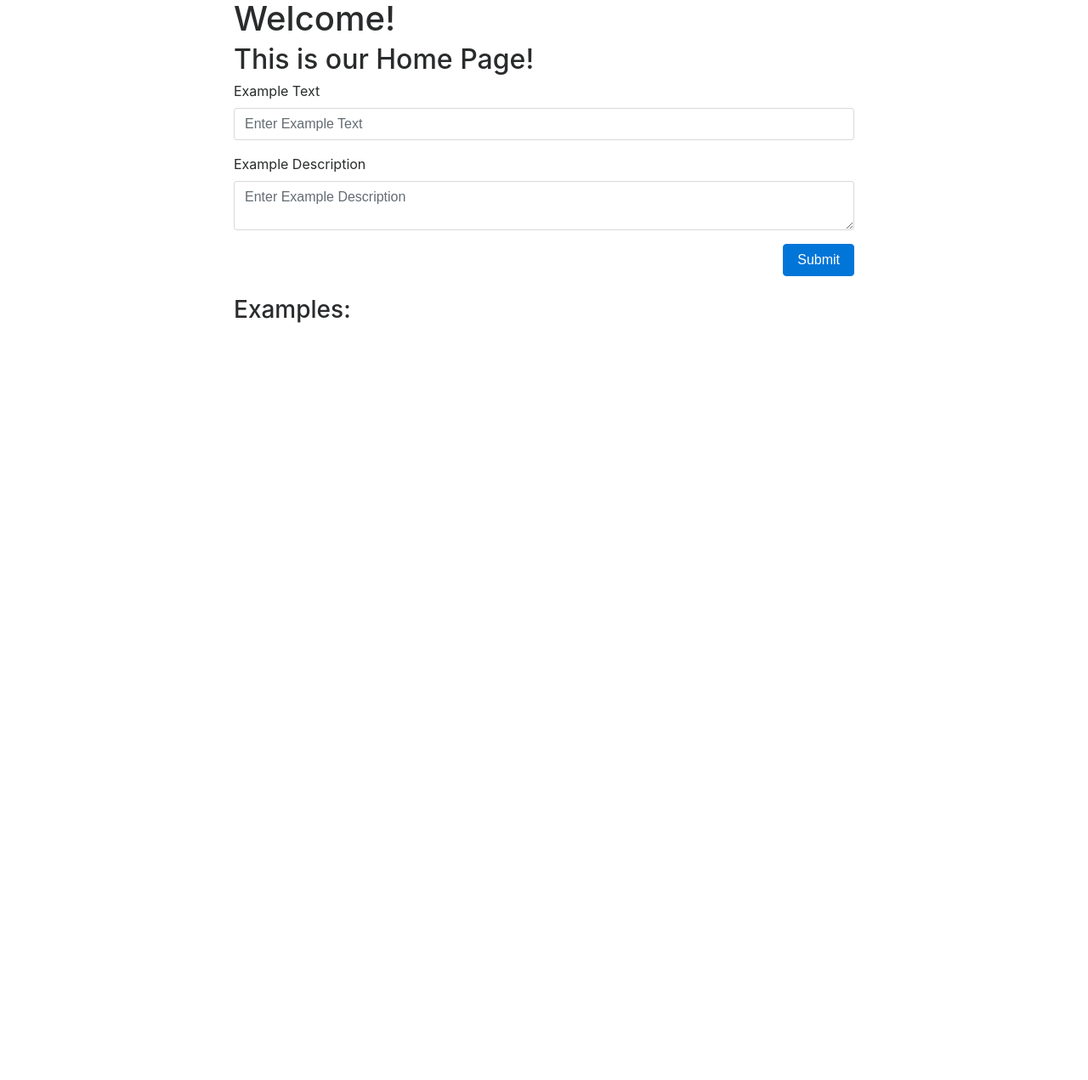
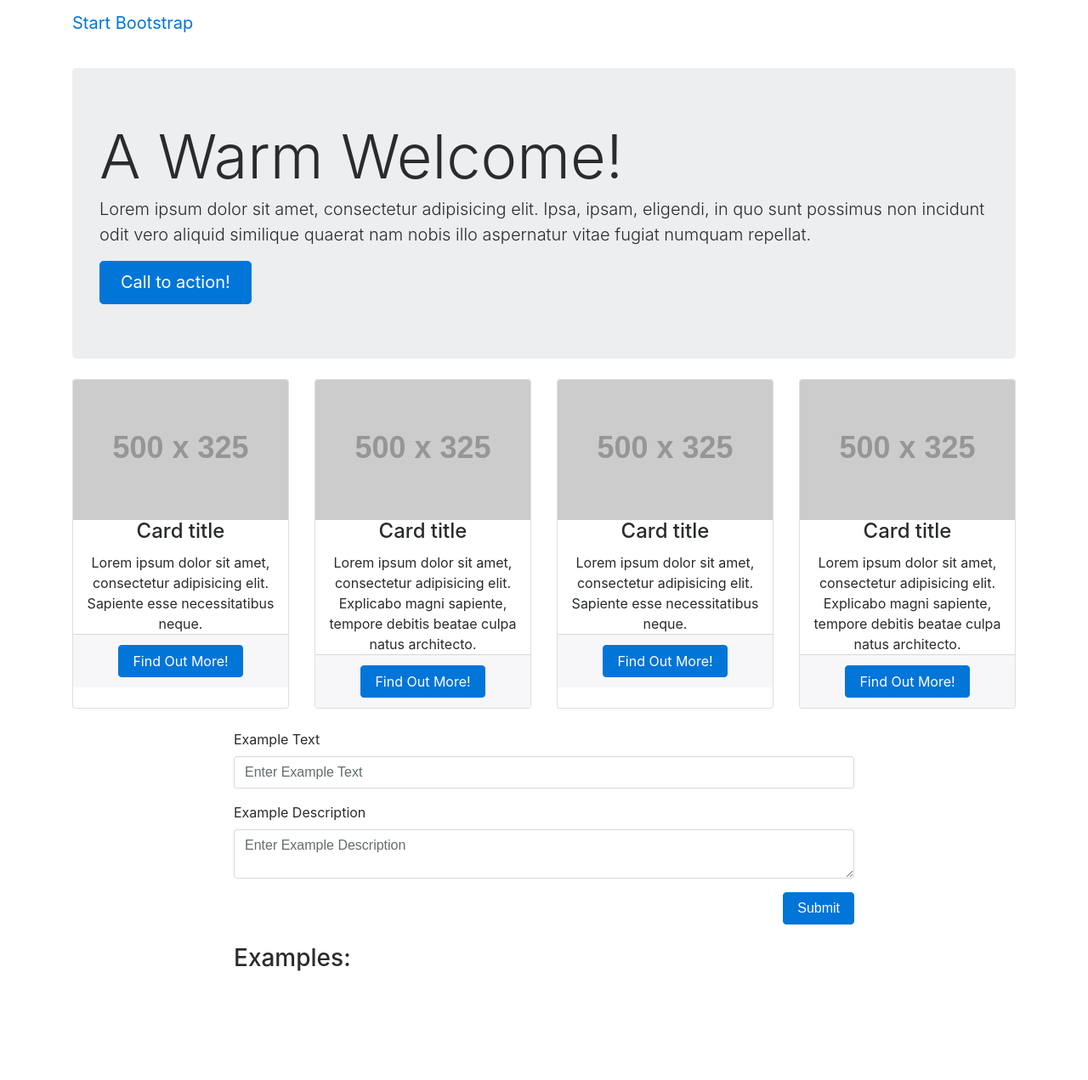
Before and after one commit to naz585/Project-2, a Node server app: page / in a window 1280 px wide. Shown: the whole page at 85% size. Before the commit the page ends 380 px from the top, so only its background shows below. Run offline with Node 20, Linux system fonts and the light colour scheme; data that the repository does not hold is empty; some libraries are stand-ins or nearby versions.

Commit message:
template

```diff
--- a/config/config.json
+++ b/config/config.json
@@ -1,16 +1,18 @@
 {
   "development": {
     "username": "root",
-    "password": null,
+    "password": "root",
     "database": "exampledb",
     "host": "localhost",
+    "port": 3307,
     "dialect": "mysql"
   },
   "test": {
     "username": "root",
-    "password": null,
+    "password": "root",
     "database": "testdb",
     "host": "localhost",
+    "port": 3307,
     "dialect": "mysql",
     "logging": false
   },
--- a/package.json
+++ b/package.json
@@ -16,6 +16,7 @@
     "express": "^4.16.3",
     "express-handlebars": "^3.0.0",
     "mysql2": "^1.5.3",
+    "nodemon": "^1.18.4",
     "sequelize": "^4.38.0"
   },
   "devDependencies": {
--- /dev/null
+++ b/public/styles/heroic-features.css
@@ -0,0 +1,19 @@
+/*!
+ * Start Bootstrap - Heroic Features (https://startbootstrap.com/template-overviews/heroic-features)
+ * Copyright 2013-2017 Start Bootstrap
+ * Licensed under MIT (https://github.com/BlackrockDigital/startbootstrap-heroic-features/blob/master/LICENSE)
+ */
+
+body {
+  padding-top: 54px;
+}
+
+@media (min-width: 992px) {
+  body {
+    padding-top: 56px;
+  }
+}
+
+.card {
+  height: 100%;
+}
--- a/views/index.handlebars
+++ b/views/index.handlebars
@@ -1,9 +1,105 @@
+<!-- Navigation -->
+    <nav class="navbar navbar-expand-lg navbar-dark bg-dark fixed-top">
+      <div class="container">
+        <a class="navbar-brand" href="#">Start Bootstrap</a>
+        <button class="navbar-toggler" type="button" data-toggle="collapse" data-target="#navbarResponsive" aria-controls="navbarResponsive" aria-expanded="false" aria-label="Toggle navigation">
+          <span class="navbar-toggler-icon"></span>
+        </button>
+        <div class="collapse navbar-collapse" id="navbarResponsive">
+          <ul class="navbar-nav ml-auto">
+            <li class="nav-item active">
+              <a class="nav-link" href="#">Home
+                <span class="sr-only">(current)</span>
+              </a>
+            </li>
+            <li class="nav-item">
+              <a class="nav-link" href="#">About</a>
+            </li>
+            <li class="nav-item">
+              <a class="nav-link" href="#">Services</a>
+            </li>
+            <li class="nav-item">
+              <a class="nav-link" href="#">Contact</a>
+            </li>
+          </ul>
+        </div>
+      </div>
+    </nav>
+
+    <!-- Page Content -->
+    <div class="container">
+
+      <!-- Jumbotron Header -->
+      <header class="jumbotron my-4">
+        <h1 class="display-3">A Warm Welcome!</h1>
+        <p class="lead">Lorem ipsum dolor sit amet, consectetur adipisicing elit. Ipsa, ipsam, eligendi, in quo sunt possimus non incidunt odit vero aliquid similique quaerat nam nobis illo aspernatur vitae fugiat numquam repellat.</p>
+        <a href="#" class="btn btn-primary btn-lg">Call to action!</a>
+      </header>
+
+      <!-- Page Features -->
+      <div class="row text-center">
+
+        <div class="col-lg-3 col-md-6 mb-4">
+          <div class="card">
+            <img class="card-img-top" src="http://placehold.it/500x325" alt="">
+            <div class="card-body">
+              <h4 class="card-title">Card title</h4>
+              <p class="card-text">Lorem ipsum dolor sit amet, consectetur adipisicing elit. Sapiente esse necessitatibus neque.</p>
+            </div>
+            <div class="card-footer">
+              <a href="#" class="btn btn-primary">Find Out More!</a>
+            </div>
+          </div>
+        </div>
+
+        <div class="col-lg-3 col-md-6 mb-4">
+          <div class="card">
+            <img class="card-img-top" src="http://placehold.it/500x325" alt="">
+            <div class="card-body">
+              <h4 class="card-title">Card title</h4>
+              <p class="card-text">Lorem ipsum dolor sit amet, consectetur adipisicing elit. Explicabo magni sapiente, tempore debitis beatae culpa natus architecto.</p>
+            </div>
+            <div class="card-footer">
+              <a href="#" class="btn btn-primary">Find Out More!</a>
+            </div>
+          </div>
+        </div>
+
+        <div class="col-lg-3 col-md-6 mb-4">
+          <div class="card">
+            <img class="card-img-top" src="http://placehold.it/500x325" alt="">
+            <div class="card-body">
+              <h4 class="card-title">Card title</h4>
+              <p class="card-text">Lorem ipsum dolor sit amet, consectetur adipisicing elit. Sapiente esse necessitatibus neque.</p>
+            </div>
+            <div class="card-footer">
+              <a href="#" class="btn btn-primary">Find Out More!</a>
+            </div>
+          </div>
+        </div>
+
+        <div class="col-lg-3 col-md-6 mb-4">
+          <div class="card">
+            <img class="card-img-top" src="http://placehold.it/500x325" alt="">
+            <div class="card-body">
+              <h4 class="card-title">Card title</h4>
+              <p class="card-text">Lorem ipsum dolor sit amet, consectetur adipisicing elit. Explicabo magni sapiente, tempore debitis beatae culpa natus architecto.</p>
+            </div>
+            <div class="card-footer">
+              <a href="#" class="btn btn-primary">Find Out More!</a>
+            </div>
+          </div>
+        </div>
+
+      </div>
+      <!-- /.row -->
+
+    </div>
+    <!-- /.container -->
 <div id="home">
   <div class="container">
     <div class="row">
       <div class="col-8 offset-2">
-        <h1>{{msg}}</h1>
-        <h2>This is our Home Page!</h2>
         <form class="clearfix mb-4" action="POST">
           <div class="form-group">
             <label for="example-text">Example Text</label>
@@ -29,5 +125,15 @@
   </div>
 </div>
 
+    <!-- Footer -->
+    <footer class="py-5 bg-dark">
+      <div class="container">
+        <p class="m-0 text-center text-white">Copyright &copy; Your Website 2018</p>
+      </div>
+      <!-- /.container -->
+    </footer>
+
+
+
 <script type="text/javascript" src="https://cdnjs.cloudflare.com/ajax/libs/jquery/3.2.1/jquery.min.js"></script>
 <script src="/js/index.js"></script>
--- a/views/layouts/main.handlebars
+++ b/views/layouts/main.handlebars
@@ -5,6 +5,7 @@
   <meta charset="utf-8">
   <link rel="stylesheet" href="https://maxcdn.bootstrapcdn.com/bootstrap/4.0.0-beta.3/css/bootstrap.min.css">
   <link rel="stylesheet" href="/styles/styles.css" media="screen" title="no title" charset="utf-8">
+  <link rel="stylesheet" href="/styles/heroic-features.css" media="screen" title="no title" charset="utf-8">
   <title>Home Page</title>
 </head>
 
```
Also changed, not shown: 1 other file.
